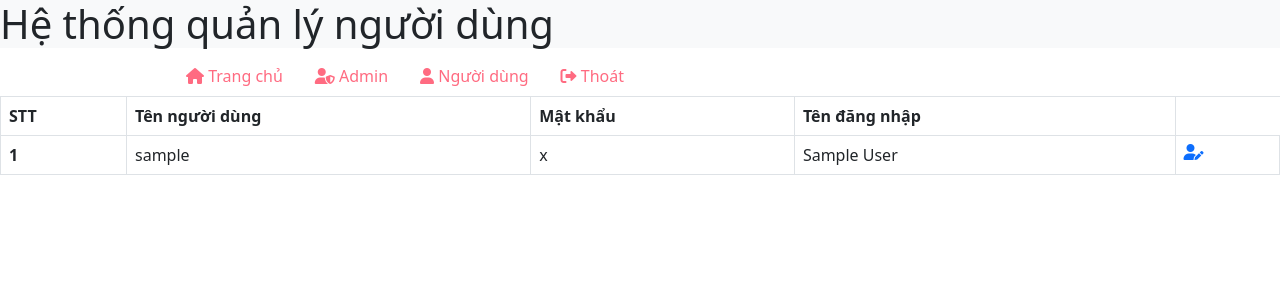
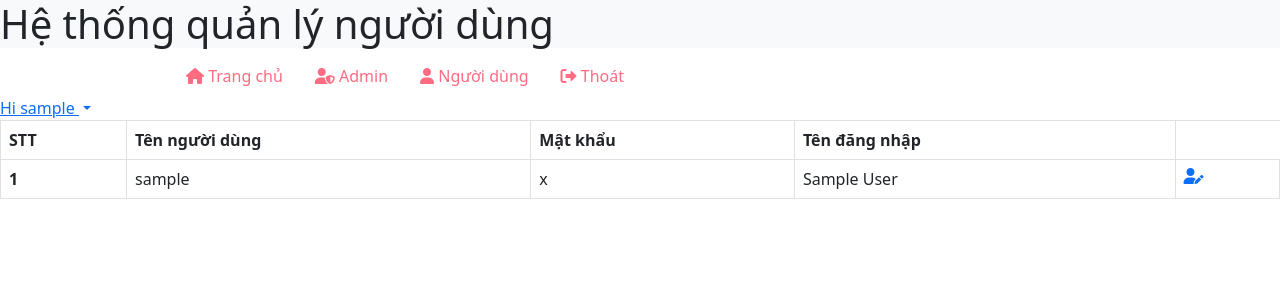
Before and after one commit to Thuy1001/Baitaplon_CNW, a PHP site: page /user.php in a window 1280 px wide. Shown: the top 300 px of the page. Run offline with PHP 8.4, Linux system fonts and the light colour scheme; a user stored in the database is signed in; tables that the repository leaves empty or names only in its code hold one stand-in row (values such as "Sample post").

Commit message:
cập nhật thêm

```diff
--- a/admin/user.php
+++ b/admin/user.php
@@ -8,6 +8,17 @@
 ?>
 
 <main>
+               <div class="col-md-offset-8 col-md-2">
+                        <div class="dropdown">
+                            <a href="" class="dropdown-toggle logout" data-toggle="dropdown">
+                                <?php
+                                if(!session_id()){
+                                    session_start();
+                                }
+                                echo 'Hi '.$_SESSION['user_name']; ?>
+                                <span class="caret"></span></a>
+                            </div>
+                </div>
         <table class="table table-bordered">
             <thead>
                 <tr>
```
Also changed, not shown: admin/adm.php (+9 -0 lines).
